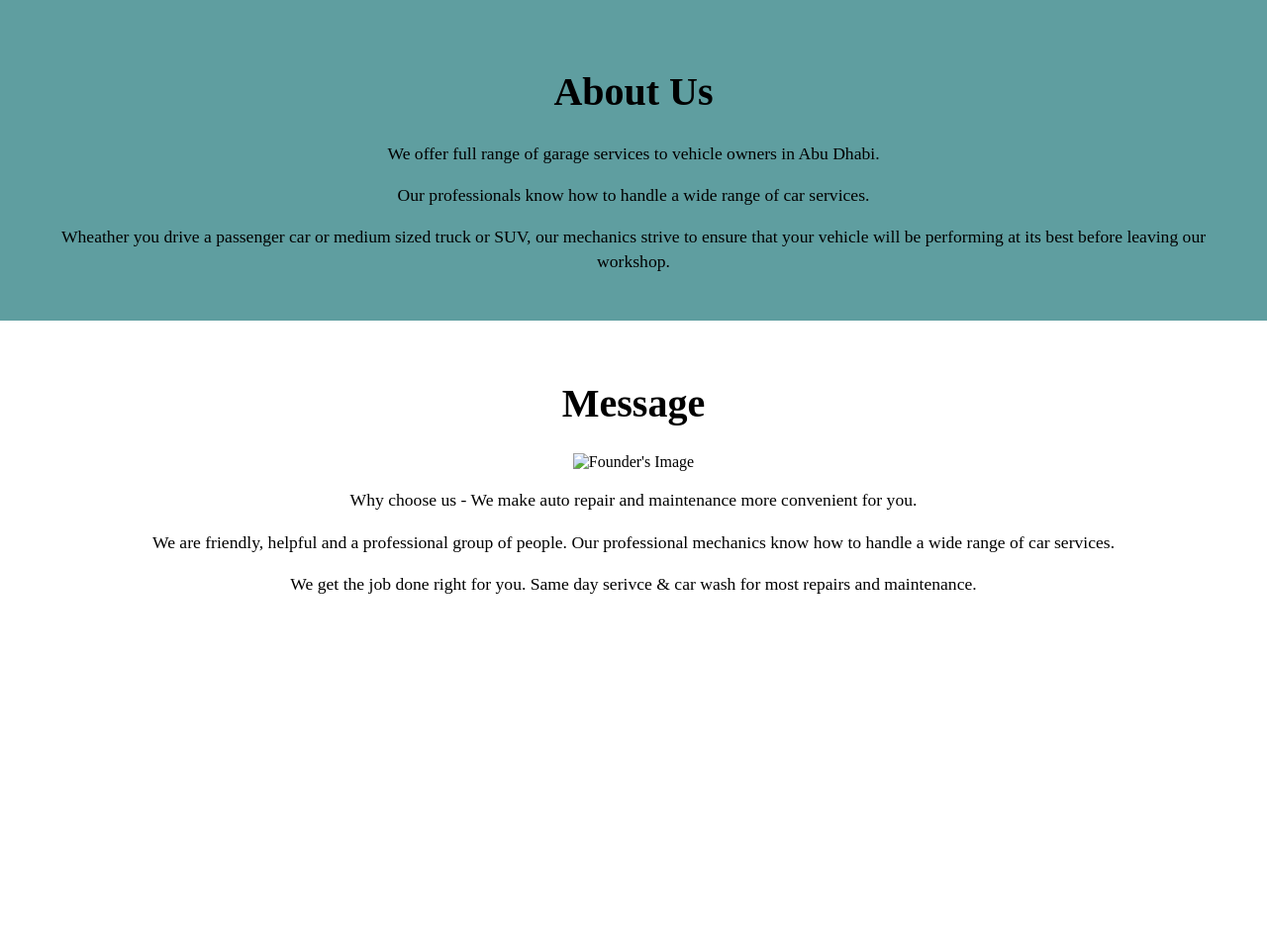
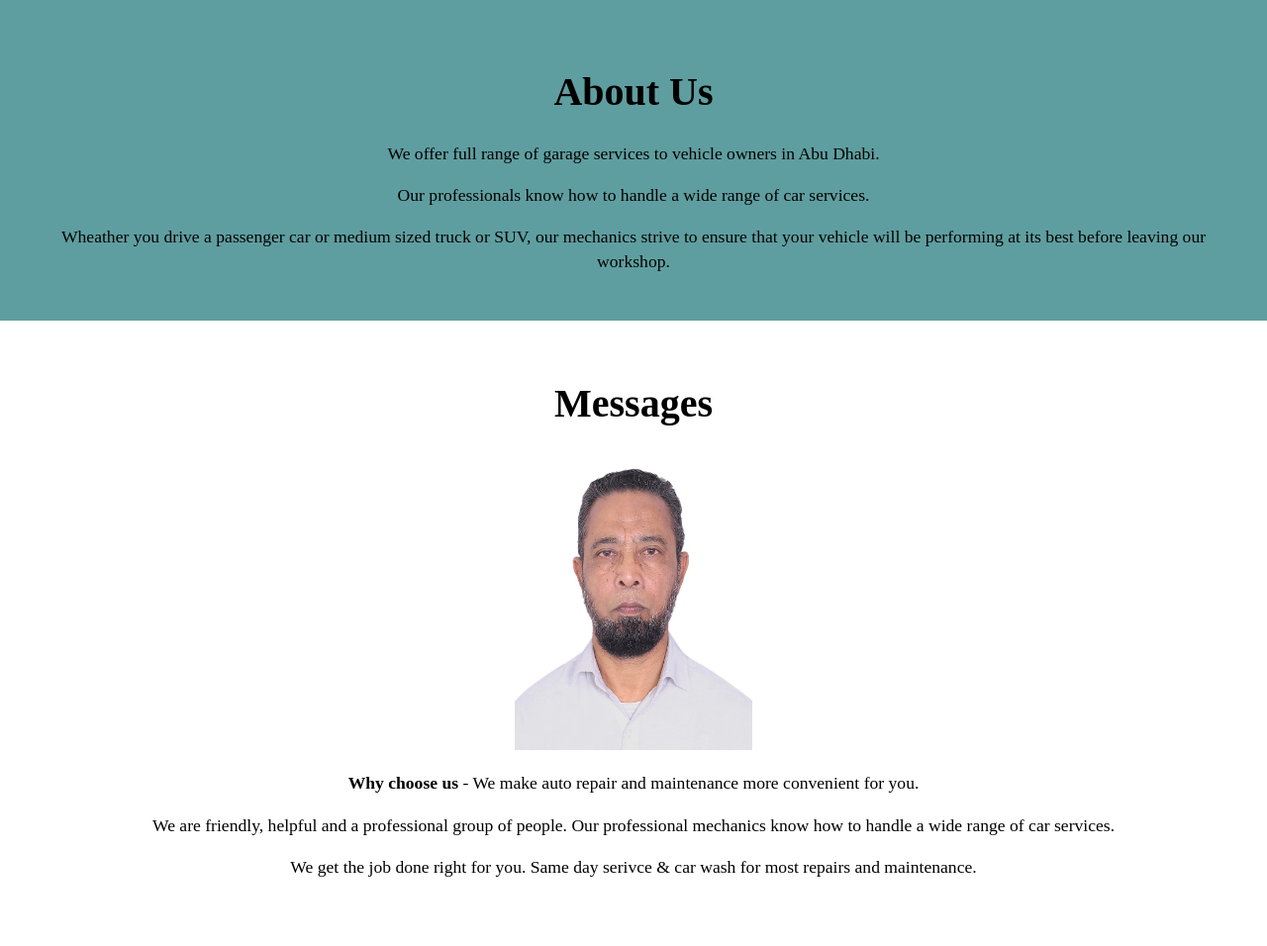
Before and after one commit to MazFahim/21stCenturyAutoParts, a Django app: page /about/ in a window 1280 px wide. Shown: the part 22-978 px from the top of the page at 99% size. Before the commit the page ends 622 px from the top, so only its background shows below. Run offline with Django 5.2, Linux system fonts and the light colour scheme.

Commit message:
image added in about page

```diff
--- a/TwenryFirstCenturyAutoParts/TwenryFirstCenturyAutoParts/urls.py
+++ b/TwenryFirstCenturyAutoParts/TwenryFirstCenturyAutoParts/urls.py
@@ -1,19 +1,3 @@
-"""
-URL configuration for TwenryFirstCenturyAutoParts project.
-
-The `urlpatterns` list routes URLs to views. For more information please see:
-    https://docs.djangoproject.com/en/5.0/topics/http/urls/
-Examples:
-Function views
-    1. Add an import:  from my_app import views
-    2. Add a URL to urlpatterns:  path('', views.home, name='home')
-Class-based views
-    1. Add an import:  from other_app.views import Home
-    2. Add a URL to urlpatterns:  path('', Home.as_view(), name='home')
-Including another URLconf
-    1. Import the include() function: from django.urls import include, path
-    2. Add a URL to urlpatterns:  path('blog/', include('blog.urls'))
-"""
 from django.contrib import admin
 from django.urls import path, include
 from django.conf.urls.static import static
--- a/TwenryFirstCenturyAutoParts/commonPages/templates/about.html
+++ b/TwenryFirstCenturyAutoParts/commonPages/templates/about.html
@@ -28,6 +28,10 @@
             margin-top: 10px;
             font-size: 2.5em;
         }
+        .message-section img{
+            height: 300px;
+            width: 240px;
+        }
         .message-section p{
             font-size: 1.1em;
             line-height: 1.4;
@@ -36,6 +40,7 @@
 </head>
 <body>
     {% include "_partialViews/_topNavBar.html" %}
+    {% load static %}
 
     <div class="about-section">
         <h1>About Us</h1>
@@ -51,9 +56,9 @@
     <div></div>
 
     <div class="message-section">
-        <h1>Message</h1>
-        <img src="" alt="Founder's Image">
-        <p>Why choose us - We make auto repair and maintenance more convenient for you.</p>
+        <h1>Messages</h1>
+        <img src="{% static 'images/FounderImage.jpeg' %}" alt="Founder's Image">
+        <p><strong>Why choose us</strong> - We make auto repair and maintenance more convenient for you.</p>
         <p>We are friendly, helpful and a professional group of people. Our professional mechanics know how to handle a wide range of car services.</p>
         <p>We get the job done right for you. Same day serivce & car wash for most repairs and maintenance.</p>
     </div>
```
Also changed, not shown: TwenryFirstCenturyAutoParts/static/images/FounderImage.jpeg (added).
